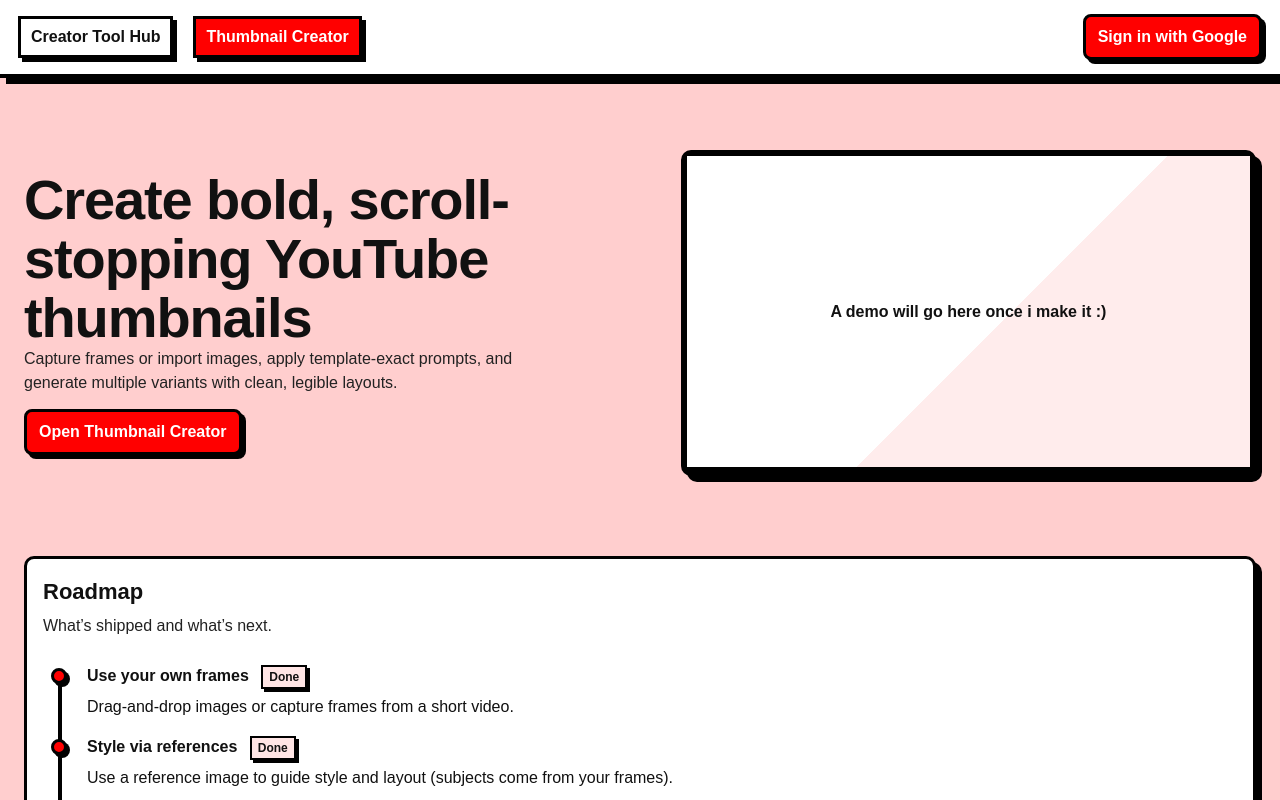
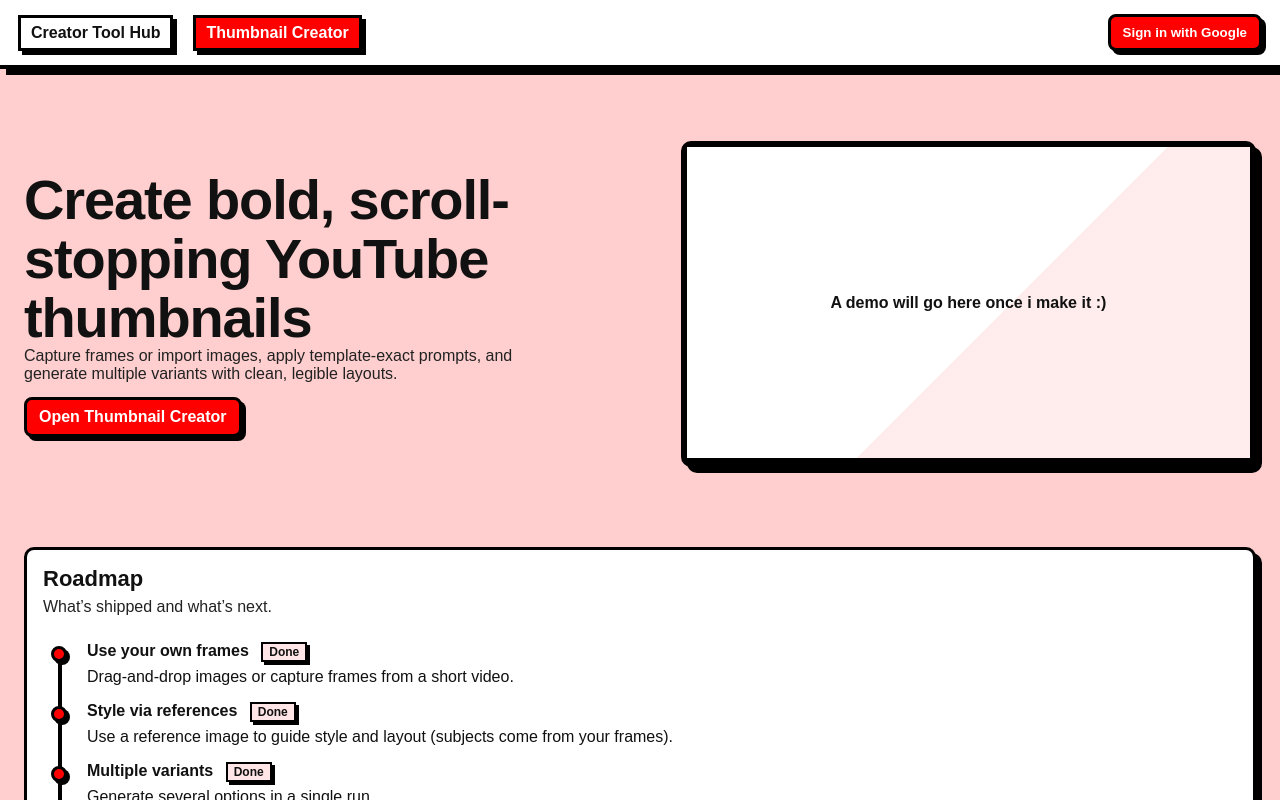
Before and after one commit to aj47/CreatorToolHub, a Next.js app: page / in a window 1280 px wide. Shown: the top 800 px of the page. Built offline with nearby package versions, Linux system fonts and the light colour scheme; no server answers; what autumn-js would draw is missing.

Commit message:
Revert "Fix Tailwind CSS v4 build error"
This reverts commit 772aaf8a631a55f4250714c4974a3eab0c38747c.

```diff
--- a/app/globals.css
+++ b/app/globals.css
@@ -1,5 +1,3 @@
-@import "tailwindcss";
-
 :root {
   --background: #ffffff;
   --foreground: #171717;
--- /dev/null
+++ b/tailwind.config.ts
@@ -0,0 +1,36 @@
+import type { Config } from "tailwindcss";
+
+const config: Config = {
+  darkMode: ["class", "html"],
+  content: [
+    "./app/**/*.{ts,tsx}",
+    "./components/**/*.{ts,tsx}",
+    "./lib/**/*.{ts,tsx}",
+  ],
+  theme: {
+    extend: {
+      borderRadius: {
+        lg: "var(--radius)",
+        md: "calc(var(--radius) - 2px)",
+        sm: "calc(var(--radius) - 4px)",
+      },
+      keyframes: {
+        "accordion-down": {
+          from: { height: "0" },
+          to: { height: "var(--radix-accordion-content-height)" },
+        },
+        "accordion-up": {
+          from: { height: "var(--radix-accordion-content-height)" },
+          to: { height: "0" },
+        },
+      },
+      animation: {
+        "accordion-down": "accordion-down 0.2s ease-out",
+        "accordion-up": "accordion-up 0.2s ease-out",
+      },
+    },
+  },
+  plugins: [require("tailwindcss-animate")],
+};
+
+export default config;
```
